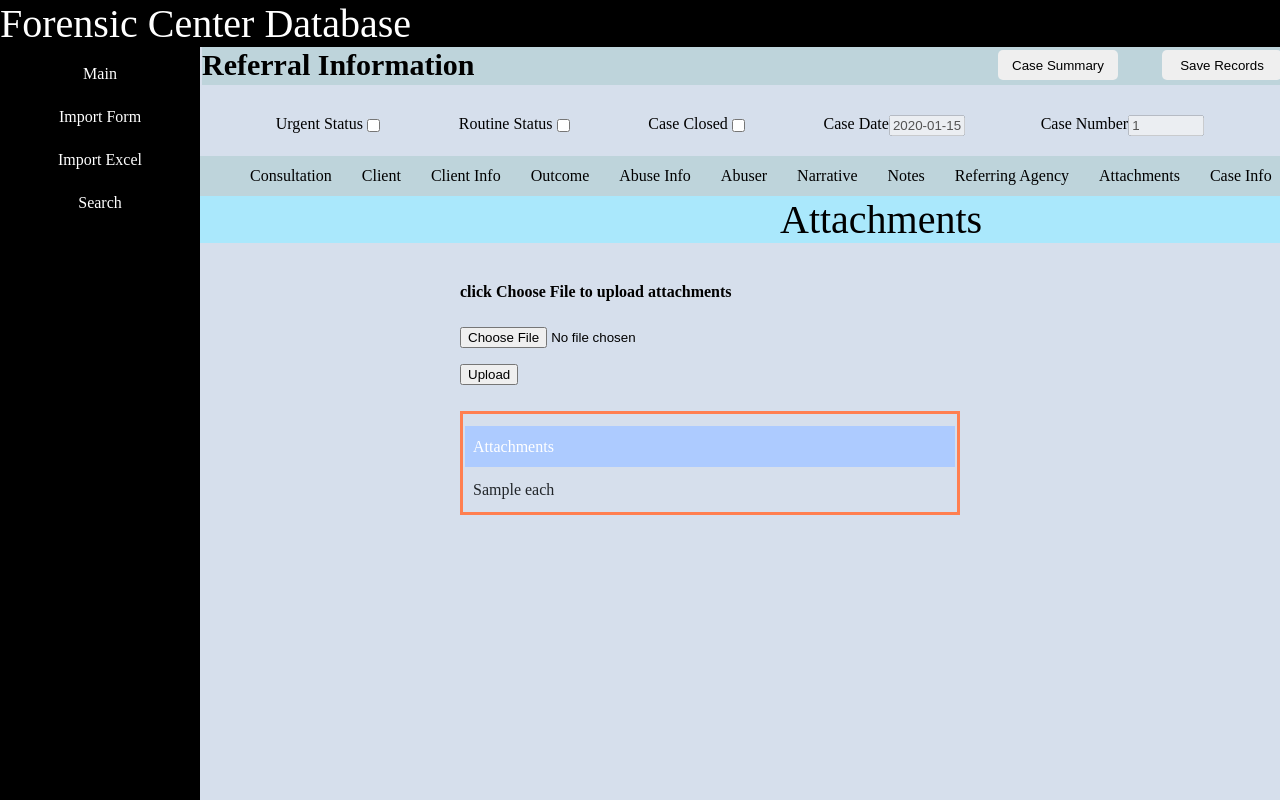
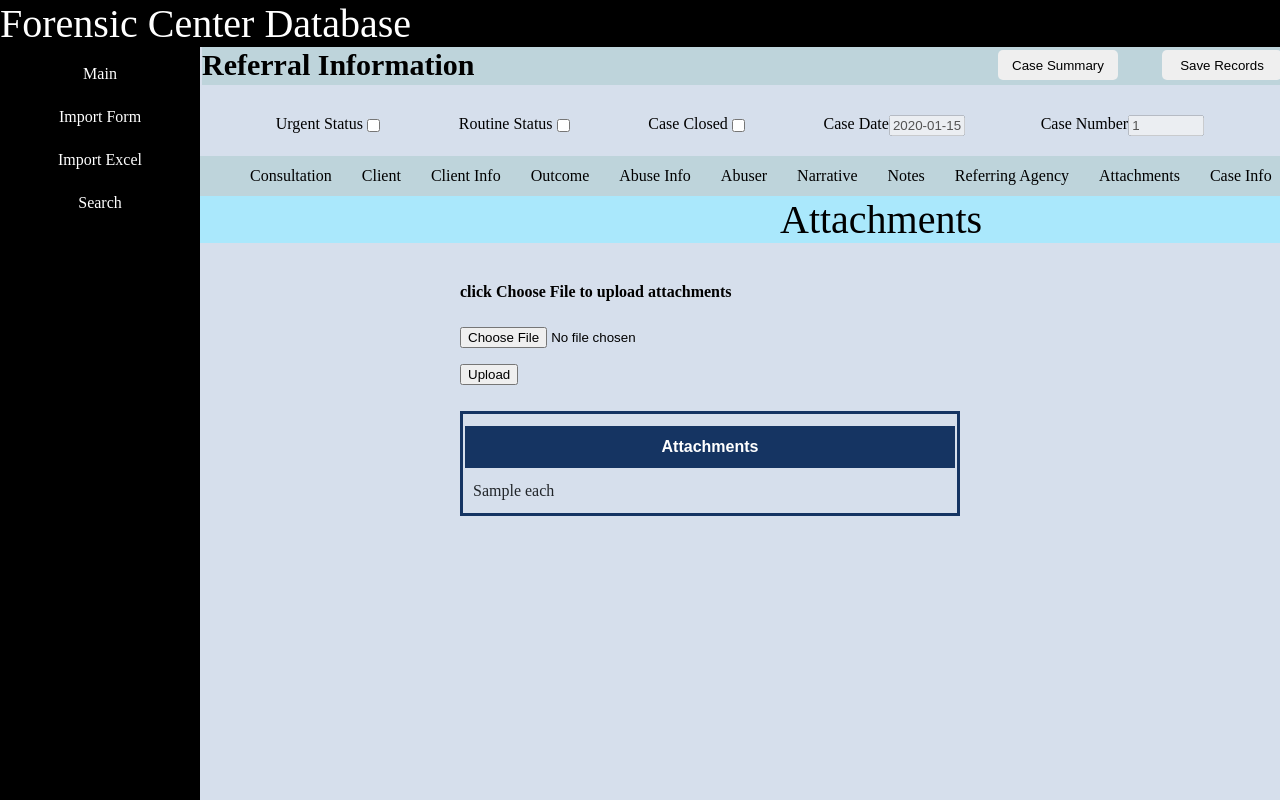
Before and after one commit to tiffanychao/Elder-Abuse-Database-Project, a Flask app: template templates/attachments.html in a window 1280 px wide; the page is wider, and only the part inside the window is pictured. Run offline with Flask 2, Linux system fonts and the light colour scheme; the template is opened without the code that fills it: most values are stand-ins (such as "Sample title", 1, 10 or a date in 2020); some libraries are stand-ins or nearby versions.

Commit message:
change css

```diff
--- a/static/attachments.css
+++ b/static/attachments.css
@@ -100,6 +100,12 @@
   cursor: pointer;
 }
 
+th {
+  padding: 12px;
+  background-color: #153462;
+  font-family: Arial, Helvetica, sans-serif;
+}
+
 tbody td {
   padding: 8px;
 }
@@ -144,13 +150,13 @@ td {
   color: #212529;
   padding-top: 10px;
   border-style: solid;
-  border-color: coral;
+  border-color: #153462;
 }
 .table_button {
   width: 100px;
   margin-bottom: 1rem;
   padding-top: 10px;
-  border-color: coral;
+  border-color: #153462;
   border-style: solid;
   color: #212529;
 }
--- a/templates/attachments.html
+++ b/templates/attachments.html
@@ -45,7 +45,7 @@
         <div class="column">
             <table class="table_record table-hover">
                 <tbody>
-                  <td>Attachments</td>
+                  <th>Attachments</th>
                   {% for each in attachments %}
                       <tr onclick="window.location.href='/download?value={{each.path}}';">
                           <td>{{each.name}}</td>
```
